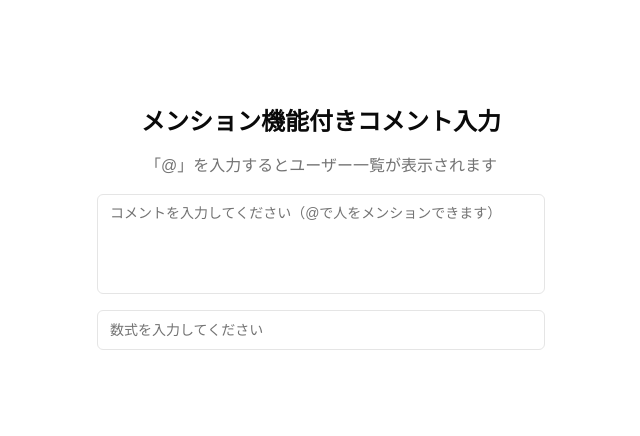
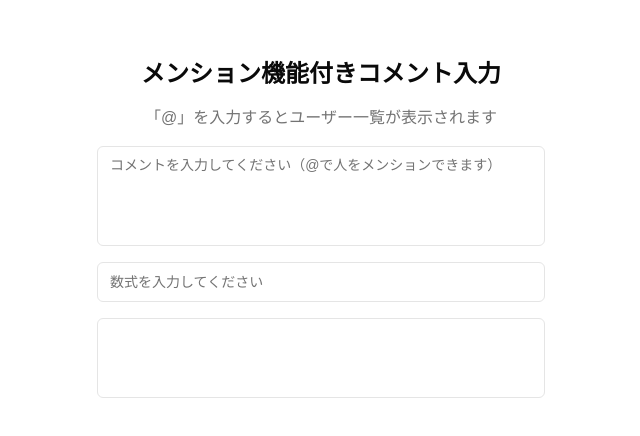
Before and after one commit to Luna-leo/mention-input, a Next.js app: page / in a window 1280 px wide. Shown: the part 172-608 px from the top of the page, without its empty margins (319-959 px from the left). Built offline with nearby package versions, Linux system fonts and the light colour scheme.

Commit message:
Add simple formula editor with dropdowns

```diff
--- a/app/page.tsx
+++ b/app/page.tsx
@@ -1,5 +1,6 @@
 import MentionInput from "@/components/mention-input"
 import FormulaInput from "@/components/formula-input"
+import FormulaEditor from "@/components/formula-editor"
 
 export default function Home() {
   return (
@@ -9,6 +10,7 @@ export default function Home() {
         <p className="text-center text-muted-foreground">「@」を入力するとユーザー一覧が表示されます</p>
         <MentionInput />
         <FormulaInput />
+        <FormulaEditor />
       </div>
     </main>
   )
--- /dev/null
+++ b/components/formula-editor.tsx
@@ -0,0 +1,157 @@
+"use client"
+
+import { useState, useRef, useEffect } from "react"
+import {
+  Command,
+  CommandEmpty,
+  CommandGroup,
+  CommandInput,
+  CommandItem,
+  CommandList,
+} from "@/components/ui/command"
+
+const sensors = [
+  { id: "engine_speed", name: "エンジン回転数" },
+  { id: "temperature", name: "温度" },
+  { id: "pressure", name: "圧力" },
+]
+
+const operators = ["+", "-", "*", "/", "(", ")", "^"]
+
+export default function FormulaEditor() {
+  const editorRef = useRef<HTMLDivElement>(null)
+  const [showSensors, setShowSensors] = useState(false)
+  const [showOps, setShowOps] = useState(false)
+  const [dropdownPos, setDropdownPos] = useState({ top: 0, left: 0 })
+
+  useEffect(() => {
+    const handleClick = () => {
+      setShowSensors(false)
+      setShowOps(false)
+    }
+    document.addEventListener("click", handleClick)
+    return () => document.removeEventListener("click", handleClick)
+  }, [])
+
+  const insertNodeAtCaret = (node: Node) => {
+    const sel = window.getSelection()
+    if (!sel || sel.rangeCount === 0) return
+    const range = sel.getRangeAt(0)
+    range.deleteContents()
+    range.insertNode(node)
+    range.collapse(false)
+    sel.removeAllRanges()
+    sel.addRange(range)
+  }
+
+  const insertText = (text: string) => {
+    document.execCommand("insertText", false, text)
+  }
+
+  const handleSelectSensor = (sensor: (typeof sensors)[0]) => {
+    const span = document.createElement("span")
+    span.textContent = sensor.name
+    span.className =
+      "mx-1 inline-flex items-center rounded bg-blue-100 px-1 text-sm text-blue-800"
+    span.setAttribute("data-sensor-id", sensor.id)
+    span.contentEditable = "false"
+    span.title = sensor.id
+    insertNodeAtCaret(span)
+    const space = document.createTextNode(" ")
+    insertNodeAtCaret(space)
+    setShowSensors(false)
+  }
+
+  const handleSelectOp = (op: string) => {
+    insertText(op)
+    setShowOps(false)
+  }
+
+  const openDropdown = (type: "sensor" | "op") => {
+    const sel = window.getSelection()
+    if (!sel || sel.rangeCount === 0) return
+    const range = sel.getRangeAt(0)
+    const rect = range.getBoundingClientRect()
+    setDropdownPos({ top: rect.bottom + window.scrollY, left: rect.left })
+    if (type === "sensor") {
+      setShowSensors(true)
+      setShowOps(false)
+    } else {
+      setShowOps(true)
+      setShowSensors(false)
+    }
+  }
+
+  return (
+    <div className="relative w-full border rounded-md p-2 min-h-[80px]">
+      <div
+        ref={editorRef}
+        contentEditable
+        suppressContentEditableWarning
+        className="min-h-[60px] outline-none"
+        onKeyDown={(e) => {
+          if (e.key === "@") {
+            e.preventDefault()
+            openDropdown("sensor")
+          }
+          if (e.key === "#") {
+            e.preventDefault()
+            openDropdown("op")
+          }
+          if (e.key === "Escape") {
+            setShowOps(false)
+            setShowSensors(false)
+          }
+        }}
+      />
+      {showSensors && (
+        <div
+          className="absolute z-50 w-64 rounded-md border bg-white shadow-md"
+          style={{ top: dropdownPos.top, left: dropdownPos.left }}
+          onClick={(e) => e.stopPropagation()}
+        >
+          <Command>
+            <CommandInput placeholder="センサー検索..." autoFocus />
+            <CommandList>
+              <CommandEmpty>見つかりません</CommandEmpty>
+              <CommandGroup heading="センサー">
+                {sensors.map((sensor) => (
+                  <CommandItem
+                    key={sensor.id}
+                    onSelect={() => handleSelectSensor(sensor)}
+                    className="cursor-pointer"
+                  >
+                    {sensor.name}
+                  </CommandItem>
+                ))}
+              </CommandGroup>
+            </CommandList>
+          </Command>
+        </div>
+      )}
+      {showOps && (
+        <div
+          className="absolute z-50 w-32 rounded-md border bg-white shadow-md"
+          style={{ top: dropdownPos.top, left: dropdownPos.left }}
+          onClick={(e) => e.stopPropagation()}
+        >
+          <Command>
+            <CommandList>
+              <CommandGroup heading="演算子">
+                {operators.map((op) => (
+                  <CommandItem
+                    key={op}
+                    onSelect={() => handleSelectOp(op)}
+                    className="cursor-pointer"
+                  >
+                    {op}
+                  </CommandItem>
+                ))}
+              </CommandGroup>
+            </CommandList>
+          </Command>
+        </div>
+      )}
+    </div>
+  )
+}
```
